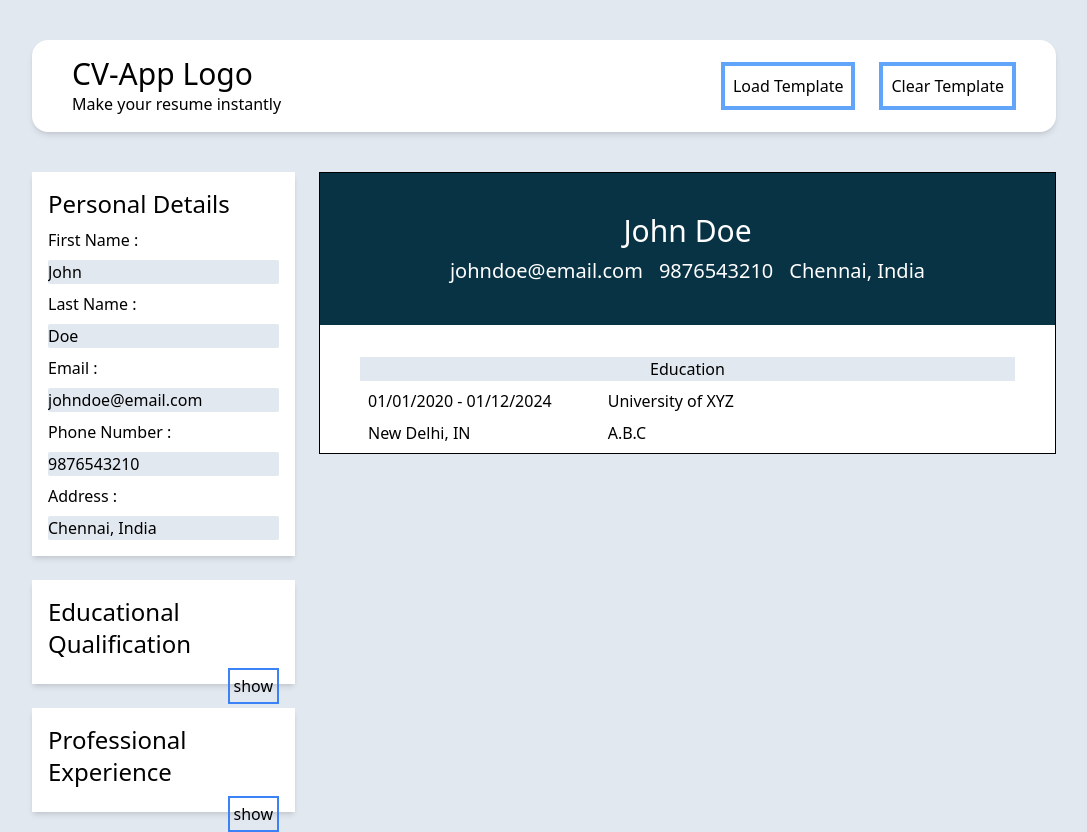
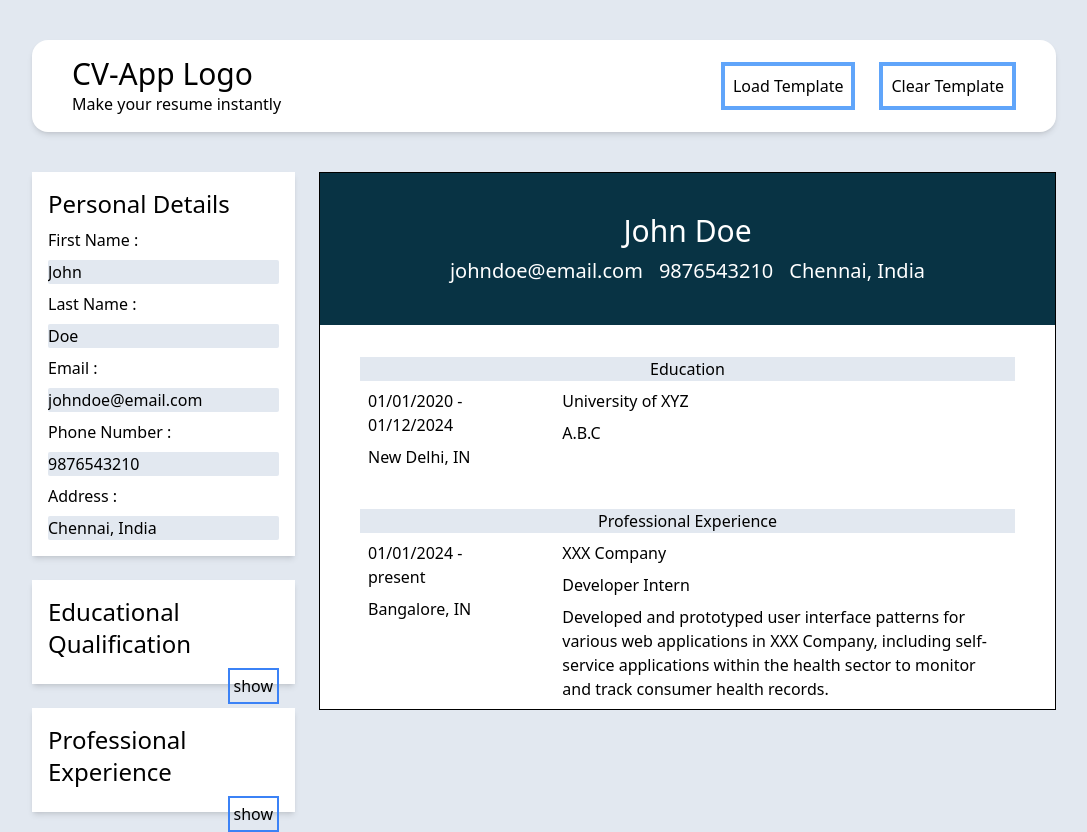
Before and after one commit to roopxx/cv-app, a React (Vite) app: page / in a window 1280 px wide. Shown: the whole page, without its empty margins (96-1183 px from the left). Built offline with nearby package versions, Linux system fonts and the light colour scheme.

Commit message:
Create `<section>` to view professional info

```diff
--- a/src/components/Resume.jsx
+++ b/src/components/Resume.jsx
@@ -20,8 +20,8 @@ const Resume = ({ personalDetails }) => {
           <div className="pt-8">
             <h2 className="bg-slate-200 text-center">Education</h2>
           </div>
-          <div className="flex space-x-10">
-            <div className="space-y-2 p-2">
+          <div className="flex w-full space-x-10">
+            <div className="w-1/4 space-y-2 p-2">
               <p>
                 {(() => {
                   var [startDate, endDate] = [
@@ -43,9 +43,50 @@ const Resume = ({ personalDetails }) => {
               </p>
               <p>{personalDetails.location}</p>
             </div>
-            <div className="space-y-2 p-2">
+            <div className="w-3/4 space-y-2 p-2">
               <p>{personalDetails.schoolName}</p>
               <p>{personalDetails.degree}</p>
+            </div>
+          </div>
+        </div>
+      </section>
+      <section className="bg-white">
+        <div className="mx-10">
+          <div className="pt-8">
+            <h2 className="bg-slate-200 text-center">
+              Professional Experience
+            </h2>
+          </div>
+          <div className="flex w-full space-x-10">
+            <div className="w-1/4 space-y-2 p-2">
+              <p>
+                {(() => {
+                  var [emp_startDate, emp_endDate] = [
+                    personalDetails.emp_startDate,
+                    personalDetails.emp_endDate,
+                  ];
+                  emp_startDate = emp_startDate
+                    ? Intl.DateTimeFormat("en-GB", {
+                        dateStyle: "short",
+                      }).format(new Date(personalDetails.emp_startDate))
+                    : "";
+                  emp_endDate =
+                    emp_endDate === null
+                      ? ""
+                      : emp_endDate === "present" || !emp_endDate
+                        ? "present"
+                        : Intl.DateTimeFormat("en-GB", {
+                            dateStyle: "short",
+                          }).format(new Date(personalDetails.emp_endDate));
+                  return `${emp_startDate} - ${emp_endDate}`;
+                })()}
+              </p>
+              <p>{personalDetails.workLocation}</p>
+            </div>
+            <div className="w-3/4 space-y-2 p-2">
+              <p>{personalDetails.companyName}</p>
+              <p>{personalDetails.position}</p>
+              <p>{personalDetails.jobDescription}</p>
             </div>
           </div>
         </div>
```
